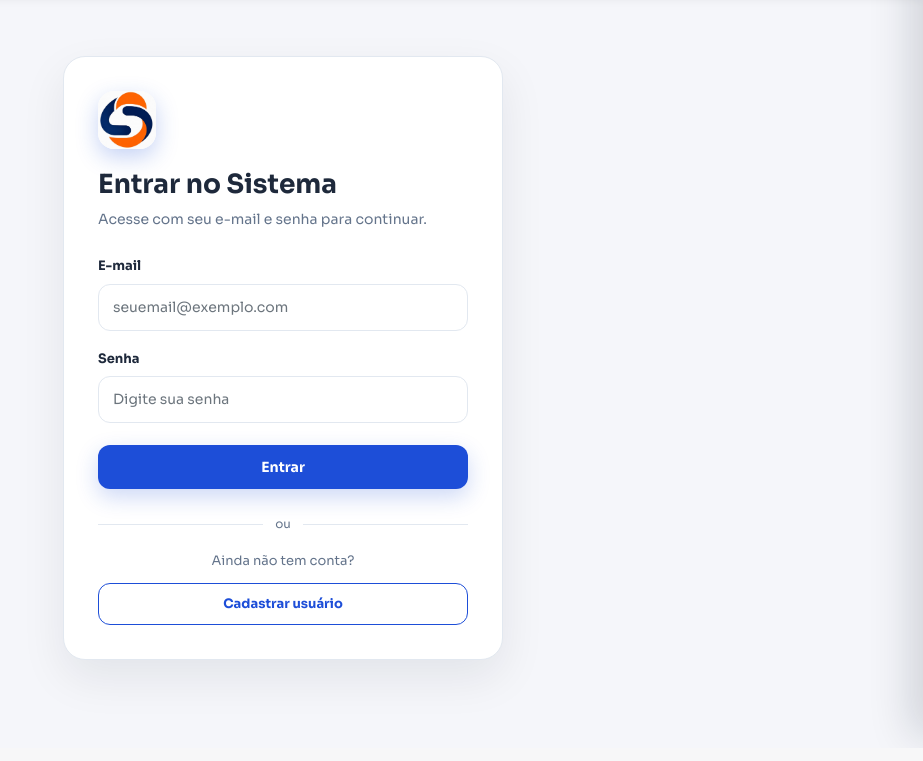
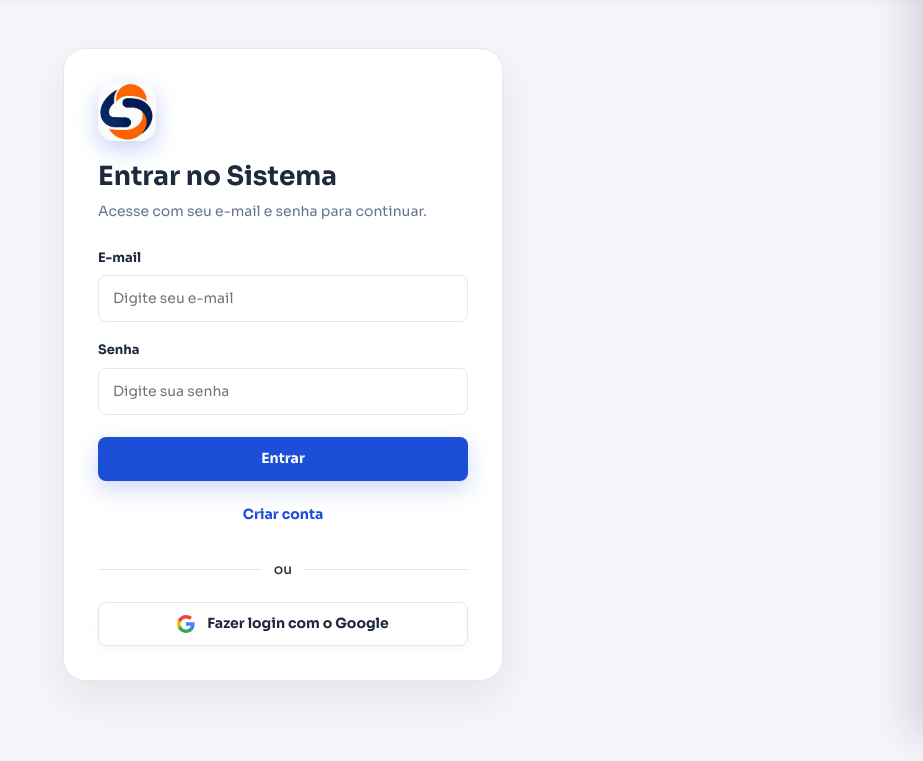
Before and after one commit to gguisandim/SIRG, a Flask app: page /usuarios/login in a window 1280 px wide. Shown: the part 64-825 px from the top of the page, without its empty margins (357-1280 px from the left). Run offline with Flask 3, Linux system fonts and the light colour scheme.

Commit message:
início da implementação da opção 'entrar com o google' e mudança nas cores e bordas

```diff
--- a/app/templates/usuarios/login.html
+++ b/app/templates/usuarios/login.html
@@ -72,7 +72,7 @@
   .form-control {
     width: 100%;
     border: 1.5px solid var(--border);
-    border-radius: 12px;
+    border-radius: 8px;
     padding: 12px 14px;
     font-family: 'Sora', sans-serif;
     font-size: 14px;
@@ -81,17 +81,22 @@
     transition: border-color 0.15s, box-shadow 0.15s;
   }
 
-  .form-control:focus {
-    border-color: #bfdbfe;
-    box-shadow: 0 0 0 4px rgba(29, 78, 216, 0.08);
+  input.form-control:focus {
+    border-color: var(--blue);
+    border-width: 2px;
+    box-shadow: none;
     outline: none;
+  }
+
+  input.form-control:hover{
+    border-color: #666666;
   }
 
   .auth-submit {
     width: 100%;
     min-height: 44px;
     border: none;
-    border-radius: 12px;
+    border-radius: 8px;
     background: var(--blue);
     color: #ffffff;
     font-size: 14px;
@@ -110,9 +115,10 @@
     display: flex;
     align-items: center;
     gap: 12px;
-    margin: 26px 0 18px;
-    color: var(--text-muted);
-    font-size: 12px;
+    margin: 22px 0;
+    color: #333333;
+    font-size: 14px;
+    font-weight: 500;
   }
 
   .auth-divider::before,
@@ -123,33 +129,50 @@
     background: var(--border);
   }
 
-  .auth-register {
-    text-align: center;
-  }
-
-  .auth-register p {
-    margin: 0 0 12px;
-    font-size: 13px;
-  }
-
-  .auth-register-link {
+  .auth-register-link  {
     display: inline-flex;
     align-items: center;
     justify-content: center;
-    min-height: 42px;
+    min-height: 44px;
     width: 100%;
-    border-radius: 12px;
-    border: 1.5px solid var(--blue);
+    border-radius: 8px;
+    border: none;
     color: var(--blue);
-    background: var(--white);
-    font-size: 13px;
+    background: transparent;
+    font-size: 14px;
     font-weight: 700;
     text-decoration: none;
+    margin-top: 12px;
+    font-family: 'Sora', sans-serif;
+    transition: background 0.15s;
   }
 
   .auth-register-link:hover {
     background: var(--blue-light);
     color: var(--blue);
+  }
+
+  .auth-google-btn {
+    display: inline-flex;
+    align-items: center;
+    justify-content: center;
+    min-height: 44px;
+    width: 100%;
+    border-radius: 8px;
+    border: 1.5px solid var(--border);
+    color: var(--text);
+    background: #ffffff;
+    font-size: 14px;
+    font-weight: 700;
+    font-family: 'Sora', sans-serif;
+    text-decoration: none;
+    box-shadow: 0 4px 12px rgba(15, 23, 42, 0.03);
+    transition: background 0.15s, border-color 0.15s;
+  }
+
+  .auth-google-btn:hover {
+    background: #f8fafc;
+    border-color: #cbd5e1;
   }
 
   @media (max-width: 560px) {
@@ -179,7 +202,7 @@
 
         <div class="form-group">
           {{ form.email.label }}
-          {{ form.email(class="form-control", placeholder="seuemail@exemplo.com") }}
+          {{ form.email(class="form-control", placeholder="Digite seu e-mail") }}
         </div>
 
         <div class="form-group">
@@ -192,15 +215,22 @@
         </button>
       </form>
 
+      <a href="{{ url_for('usuarios.cadastrar') }}" class="auth-register-link">
+        Criar conta
+      </a>
+
       <div class="auth-divider">ou</div>
 
-      <div class="auth-register">
-        <p>Ainda não tem conta?</p>
+      <a href="#" class="auth-google-btn">
+        <svg width="18" height="18" viewBox="0 0 18 18" style="margin-right: 12px; flex-shrink: 0;">
+          <path fill="#4285F4" d="M17.64 9.2c0-.63-.06-1.25-.16-1.84H9v3.47h4.84c-.21 1.12-.84 2.07-1.79 2.7v2.24h2.9c1.69-1.55 2.69-3.84 2.69-6.57z"/>
+          <path fill="#34A853" d="M9 18c2.43 0 4.47-.8 5.96-2.18l-2.9-2.24c-.8.54-1.84.87-3.06.87-2.35 0-4.34-1.59-5.05-3.73H.96v2.3C2.44 15.98 5.47 18 9 18z"/>
+          <path fill="#FBBC05" d="M3.95 10.72c-.18-.54-.28-1.12-.28-1.72s.1-1.18.28-1.72V4.98H.96C.35 6.19 0 7.56 0 9s.35 2.81.96 4.02l2.99-2.3z"/>
+          <path fill="#EA4335" d="M9 3.58c1.32 0 2.5.45 3.44 1.35L15 2.1C13.46.66 11.42 0 9 0 5.47 0 2.44 2.02.96 4.98l2.99 2.3c.71-2.14 2.7-3.73 5.05-3.73z"/>
+        </svg>
+        Fazer login com o Google
+      </a>
 
-        <a href="{{ url_for('usuarios.cadastrar') }}" class="auth-register-link">
-          Cadastrar usuário
-        </a>
-      </div>
     </div>
   </div>
 </div>
```
Also changed, not shown: app/templates/usuarios/cadastrar.html (+11 -7 lines).
